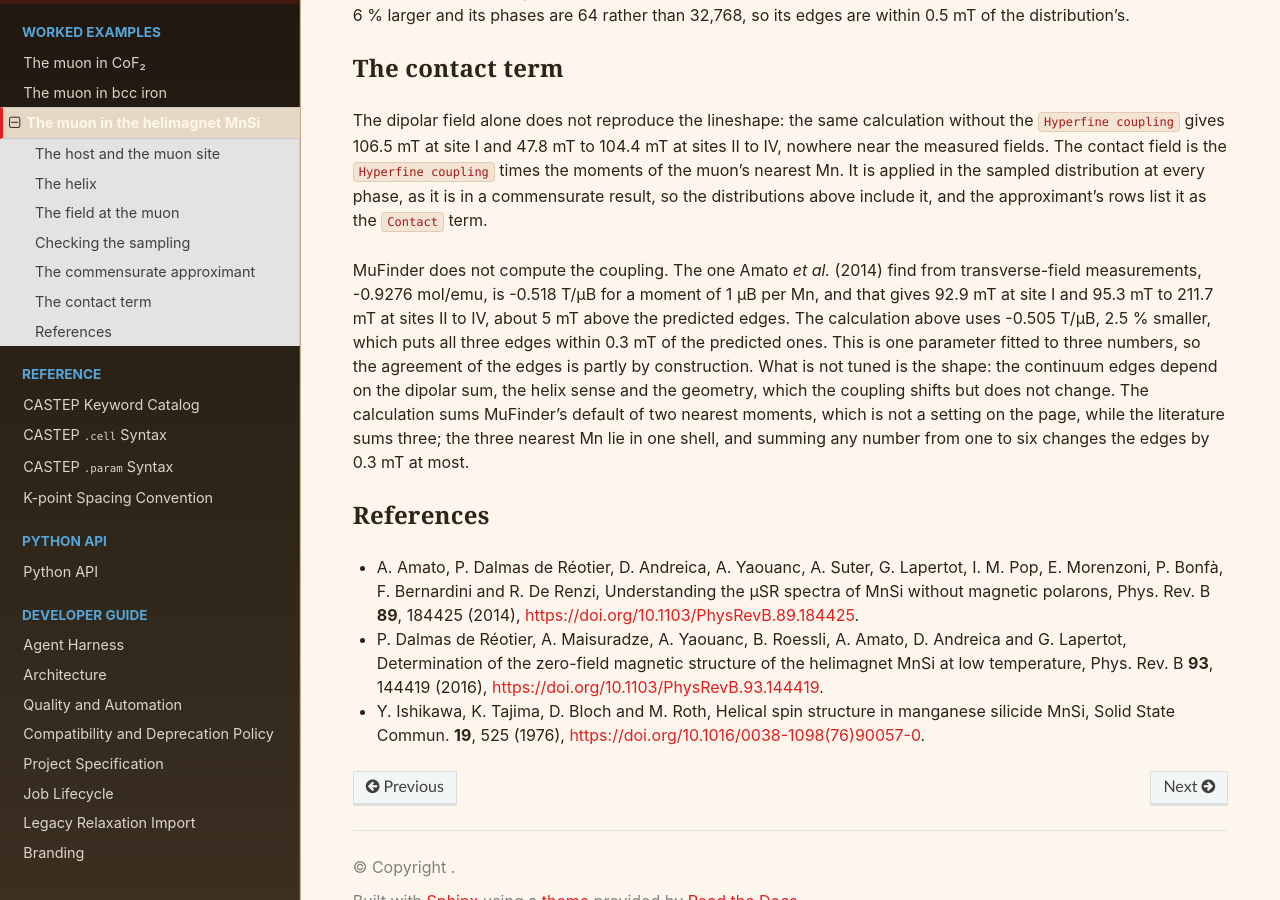
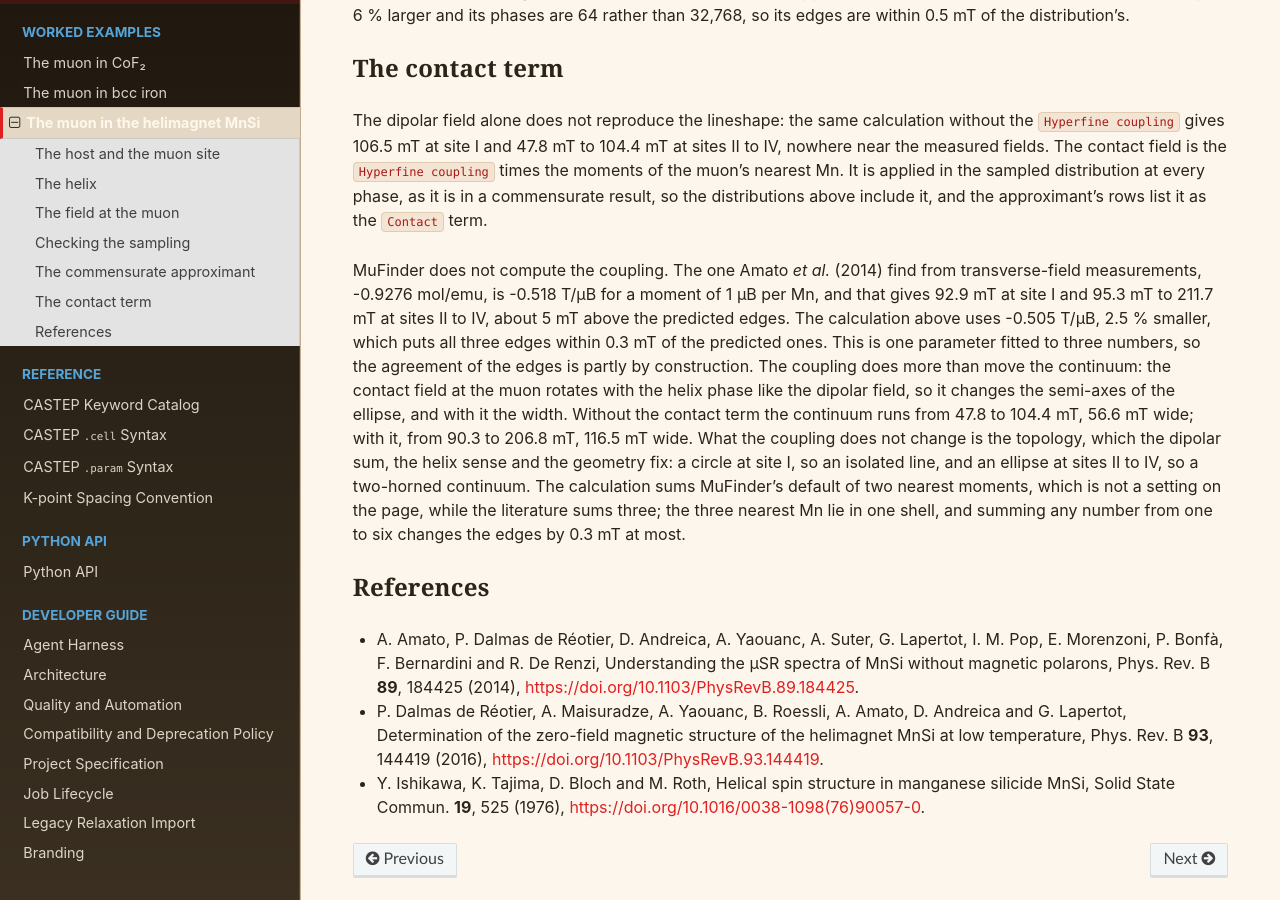
Before and after one commit to BenHuddart/mufinder, a Sphinx documentation site: the page built from docs/user_guide/examples/mnsi.rst, in a window 1280 px wide and 900 px high, scrolled down 5340 px. Built offline with Sphinx 7.4.7 and the Read the Docs theme 3.1.0, drawn with Linux system fonts in a browser that asks for light colours.

Commit message:
docs: say the MnSi contact coupling changes the continuum's width, not only its position
Co-Authored-By: Claude Fable 5.1 <noreply@anthropic.com>

```diff
--- a/docs/user_guide/examples/mnsi.rst
+++ b/docs/user_guide/examples/mnsi.rst
@@ -234,9 +234,14 @@ transverse-field measurements, -0.9276 mol/emu, is -0.518 T/μB for a moment of
 to IV, about 5 mT above the predicted edges. The calculation above uses
 -0.505 T/μB, 2.5 % smaller, which puts all three edges within 0.3 mT of the
 predicted ones. This is one parameter fitted to three numbers, so the
-agreement of the edges is partly by construction. What is not tuned is the
-shape: the continuum edges depend on the dipolar sum, the helix sense and the
-geometry, which the coupling shifts but does not change. The calculation
+agreement of the edges is partly by construction. The coupling does more than
+move the continuum: the contact field at the muon rotates with the helix
+phase like the dipolar field, so it changes the semi-axes of the ellipse, and
+with it the width. Without the contact term the continuum runs from 47.8 to
+104.4 mT, 56.6 mT wide; with it, from 90.3 to 206.8 mT, 116.5 mT wide. What
+the coupling does not change is the topology, which the dipolar sum, the
+helix sense and the geometry fix: a circle at site I, so an isolated line, and
+an ellipse at sites II to IV, so a two-horned continuum. The calculation
 sums MuFinder's default of two nearest moments, which is not a setting on the
 page, while the literature sums three; the three nearest Mn lie in one shell, and
 summing any number from one to six changes the edges by 0.3 mT at most.
```
